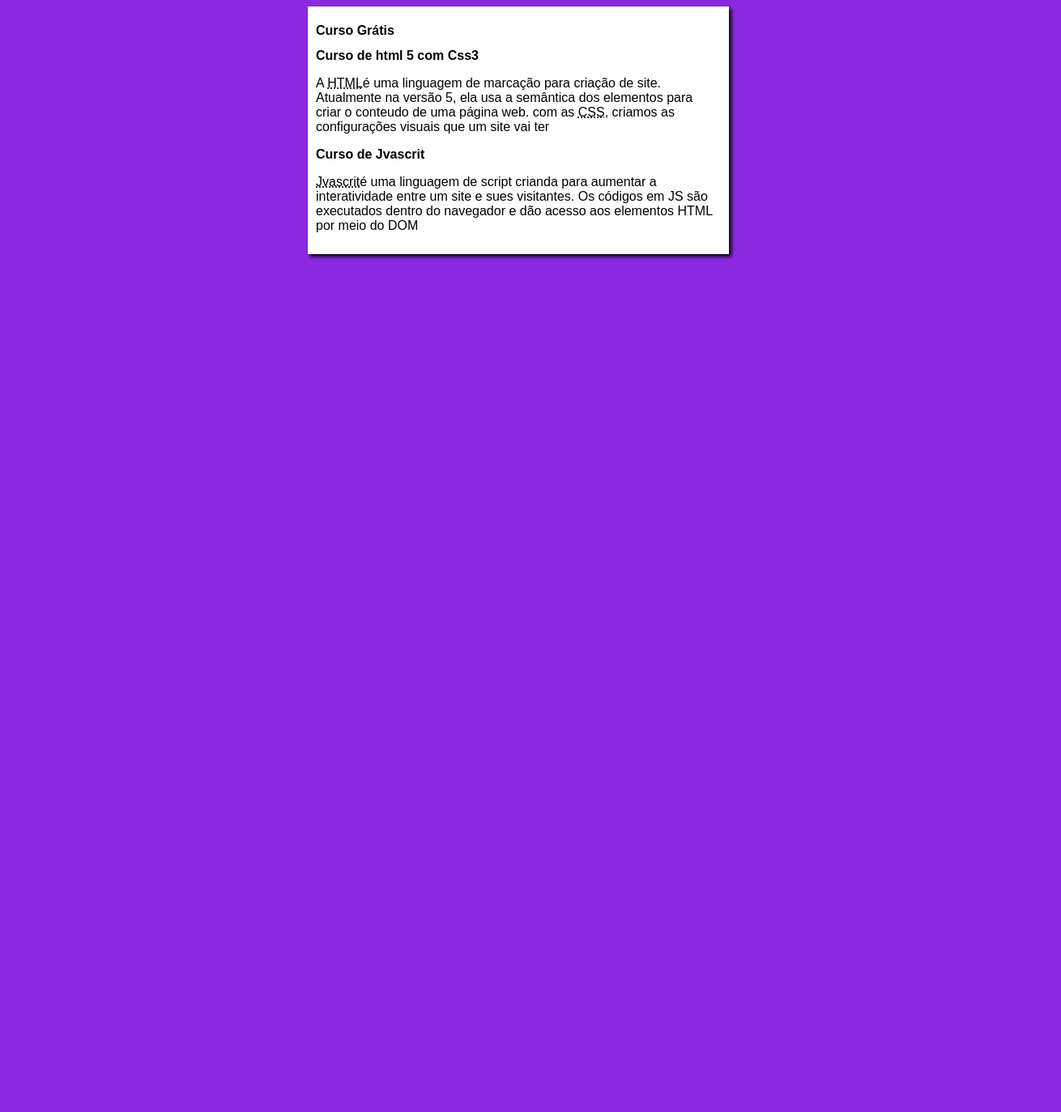
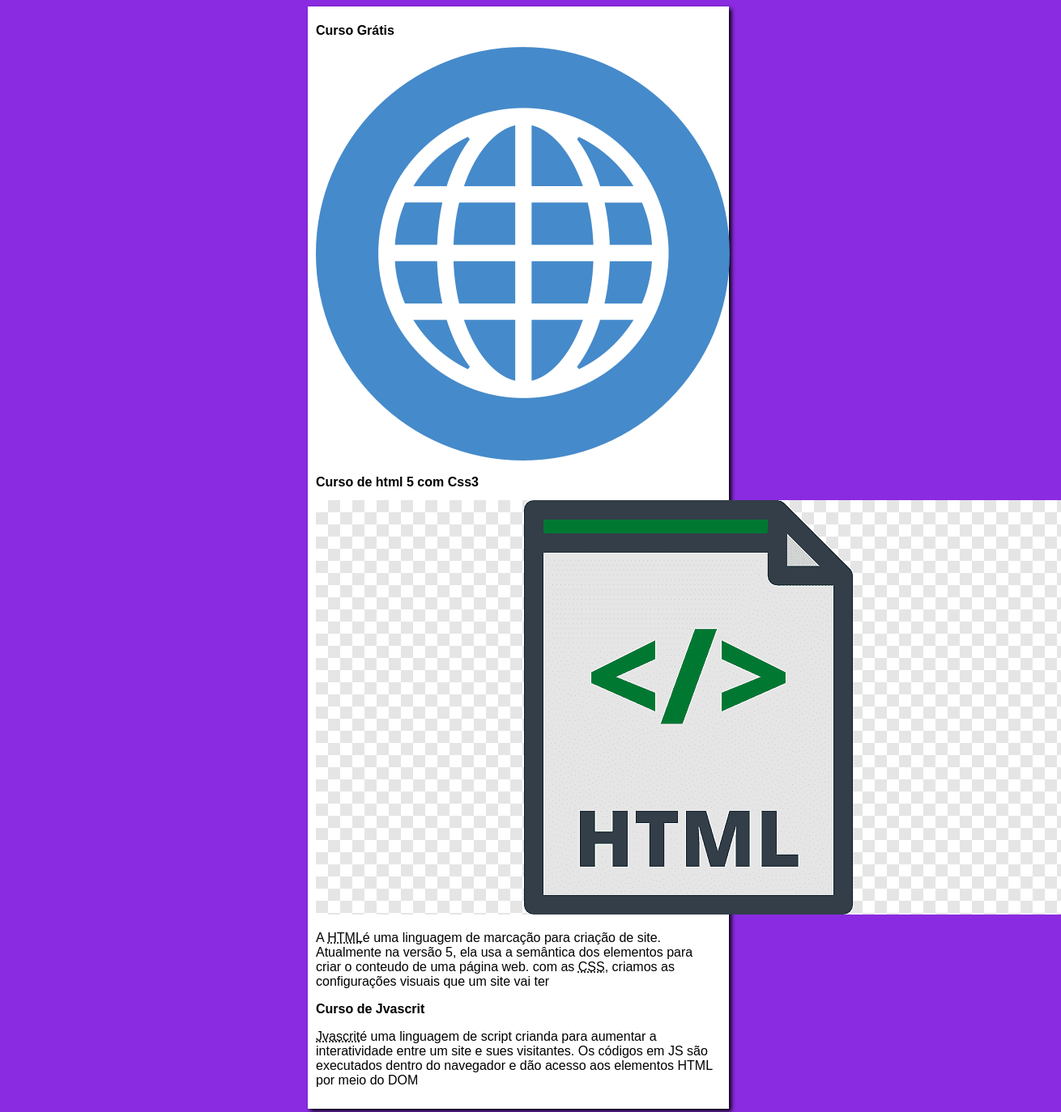
Before and after one commit to RonaldAndradedaSilva/projeto-site, a plain HTML site: page index.html in a window 1280 px wide. Shown: the top 1374 px of the page at 81% size, 1310 px wide, since content can reach past the window. Before the commit the page ends 800 px from the top, so only its background shows below. Drawn offline with Linux system fonts and the light colour scheme.

Commit message:
Update index.html

```diff
--- a/index.html
+++ b/index.html
@@ -10,9 +10,11 @@
     <main>
         <header>
             <h1>Curso Grátis</h1>
+            <img src="estilo/logo-website-website-icon-with-png-and-vector-format-for-unlimited-22.png" alt="logo">
         </header>
         <article>
             <h2>Curso de html 5 com Css3</h2>
+            <img src="estilo/png-transparent-html-computer-icons-html-css-angle-text-logo.png" alt="curso HTML">
             <p>A <abbr title="Hypertext Markup Language">HTML</abbr>é uma linguagem de marcação para criação de site.
             Atualmente na versão 5, ela usa a semântica dos elementos para criar o conteudo de uma página web. com as
         <abbr title="Cascading style Sheets">CSS</abbr>, criamos as configurações visuais que um site vai ter</p>
```
